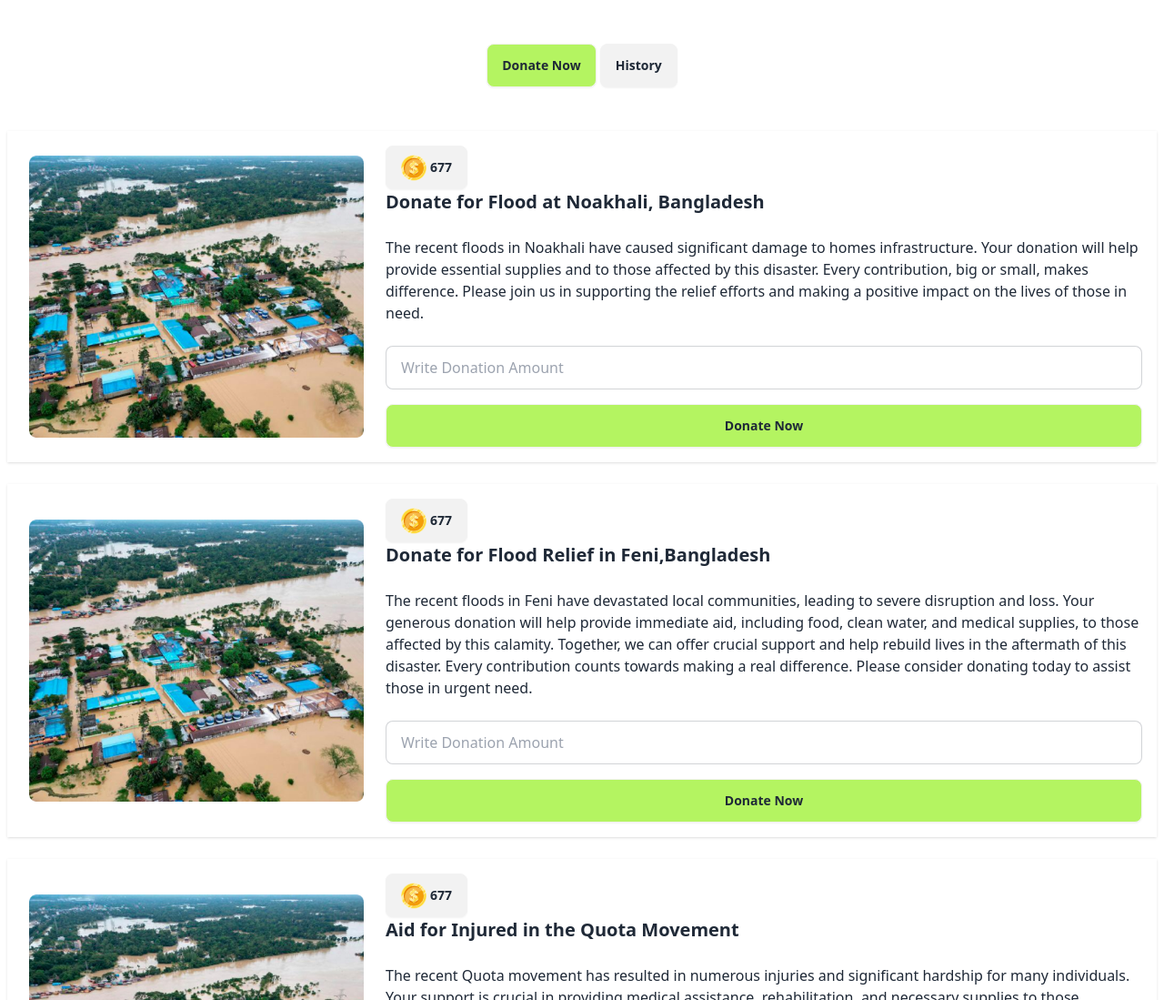
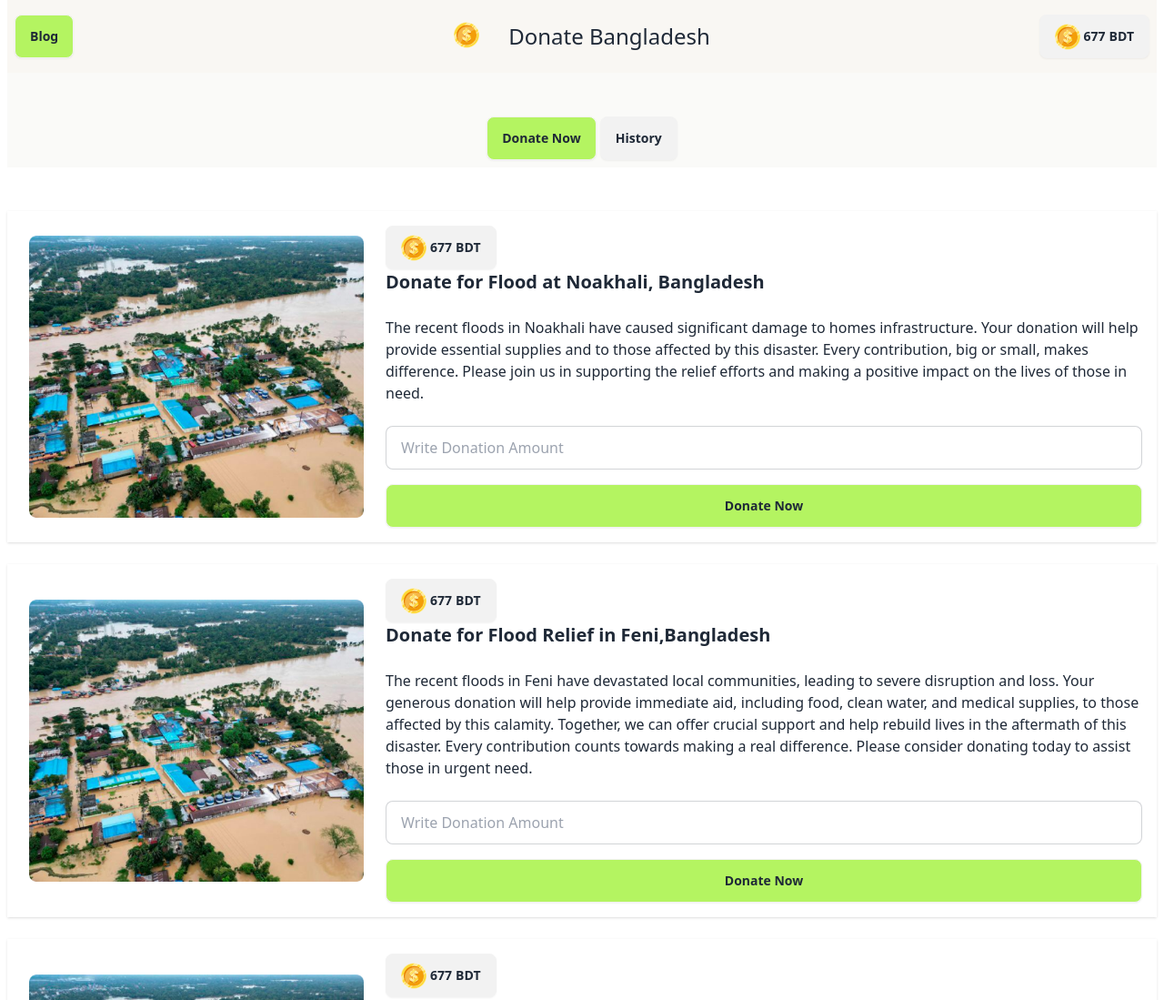
Before and after one commit to yunusmy/Assignment__05, a plain HTML site: page index.html in a window 1280 px wide. Shown: the top 1099 px of the page at 91% size. Drawn offline with nearby package versions, Linux system fonts and the light colour scheme.

Commit message:
added Navbar

```diff
--- a/index.html
+++ b/index.html
@@ -21,6 +21,8 @@
           colors: {
             clifford: '#da373d',
             btnColor: 'rgb(180, 244, 97)',
+            bgNavbarColor: 'rgb(249, 247, 243)',
+            bgNavbarColors: 'rgba(245, 246, 242,0.5)',
           },
 
 
@@ -38,13 +40,34 @@
 
 <body class="lexends px-2 visited">
 
-  <header class="container mx-auto">
-    <div class="text-center my-12">
+  <header class="container mx-auto sticky top-0 bg-bgNavbarColors">
+    <!-- start Navbar -->
+
+    <div class="navbar bg-bgNavbarColor">
+      <div class="navbar-start">
+        <button class="btn bg-btnColor">Blog</button>
+      </div>
+      <div class="navbar-center  lg:flex">
+        <ul class="menu menu-horizontal">
+          <li><a><img src="assets/coin.png" alt=""></a></li>
+          <li><a class="text-2xl">Donate Bangladesh</a></li>
+        </ul>
+      </div>
+      <div class="navbar-end">
+        <button class="btn flex gap-1">
+          <img src="assets/coin.png" alt=""><span>677</span>BDT
+        </button>
+
+      </div>
+    </div>
+    <!-- end Navbar -->
+
+
+    <div class="text-center my-12 pb-2">
       <button class="btn bg-btnColor">Donate Now</button>
       <button class="btn">
         History
       </button>
-
     </div>
 
   </header>
@@ -55,7 +78,7 @@
         <img src="assets/feni.png" class="max-w-sm px-2 rounded-lg " />
         <div>
           <button class="btn flex gap-1">
-            <img src="assets/coin.png" alt=""><span>677</span>
+            <img src="assets/coin.png" alt=""><span>677</span>BDT
           </button>
 
           <h2 class="text-xl font-bold">Donate for Flood at Noakhali, Bangladesh</h2>
@@ -81,7 +104,7 @@
         <div>
 
           <button class="btn flex gap-1">
-            <img src="assets/coin.png" alt=""><span>677</span>
+            <img src="assets/coin.png" alt=""><span>677</span>BDT
           </button>
 
 
@@ -111,7 +134,7 @@
         <img src="assets/feni.png" class="max-w-sm px-2 rounded-lg " />
         <div>
           <button class="btn flex gap-1">
-            <img src="assets/coin.png" alt=""><span>677</span>
+            <img src="assets/coin.png" alt=""><span>677</span>BDT
           </button>
 
 
```
Also changed, not shown: home.html (added).
